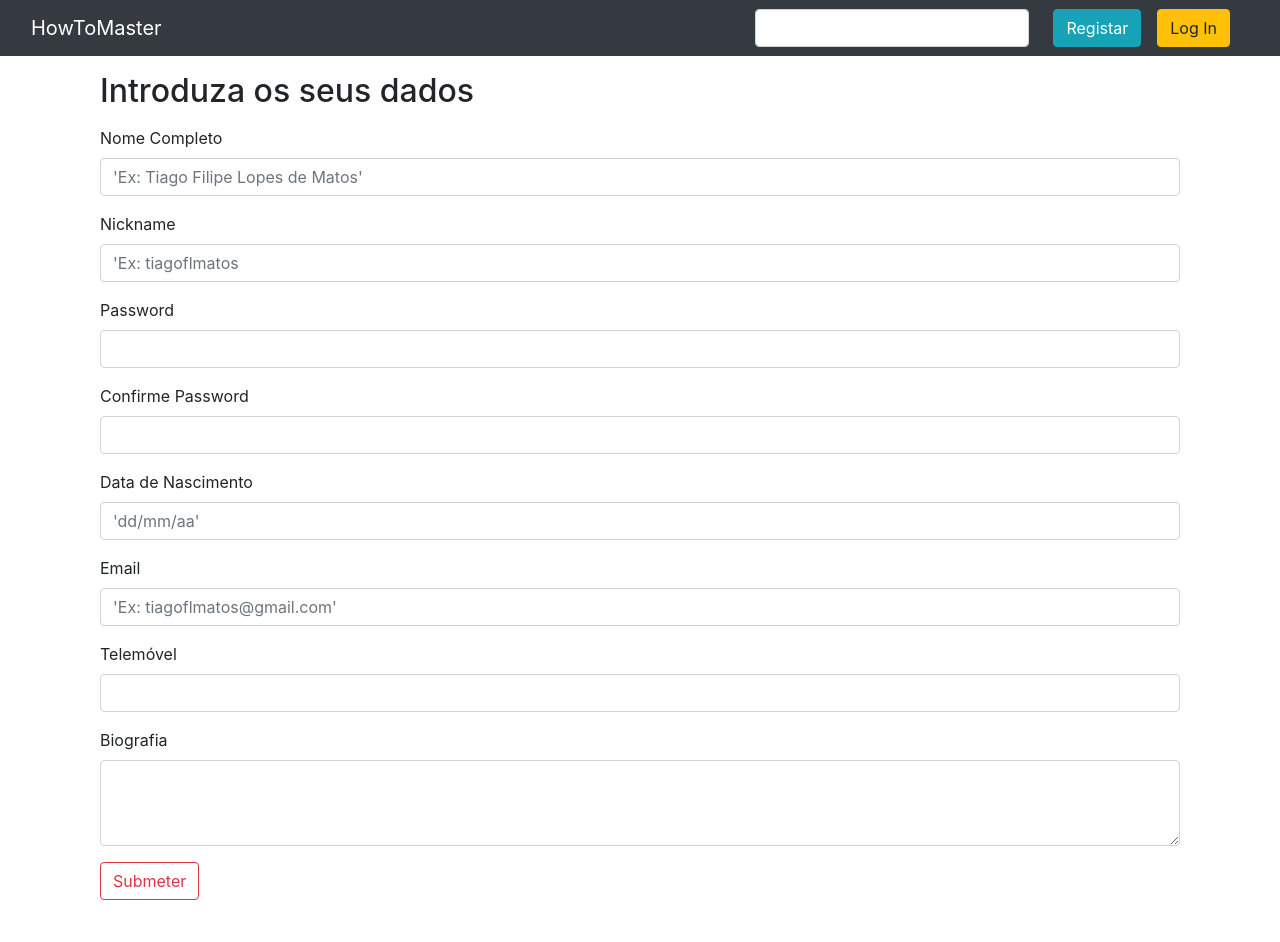
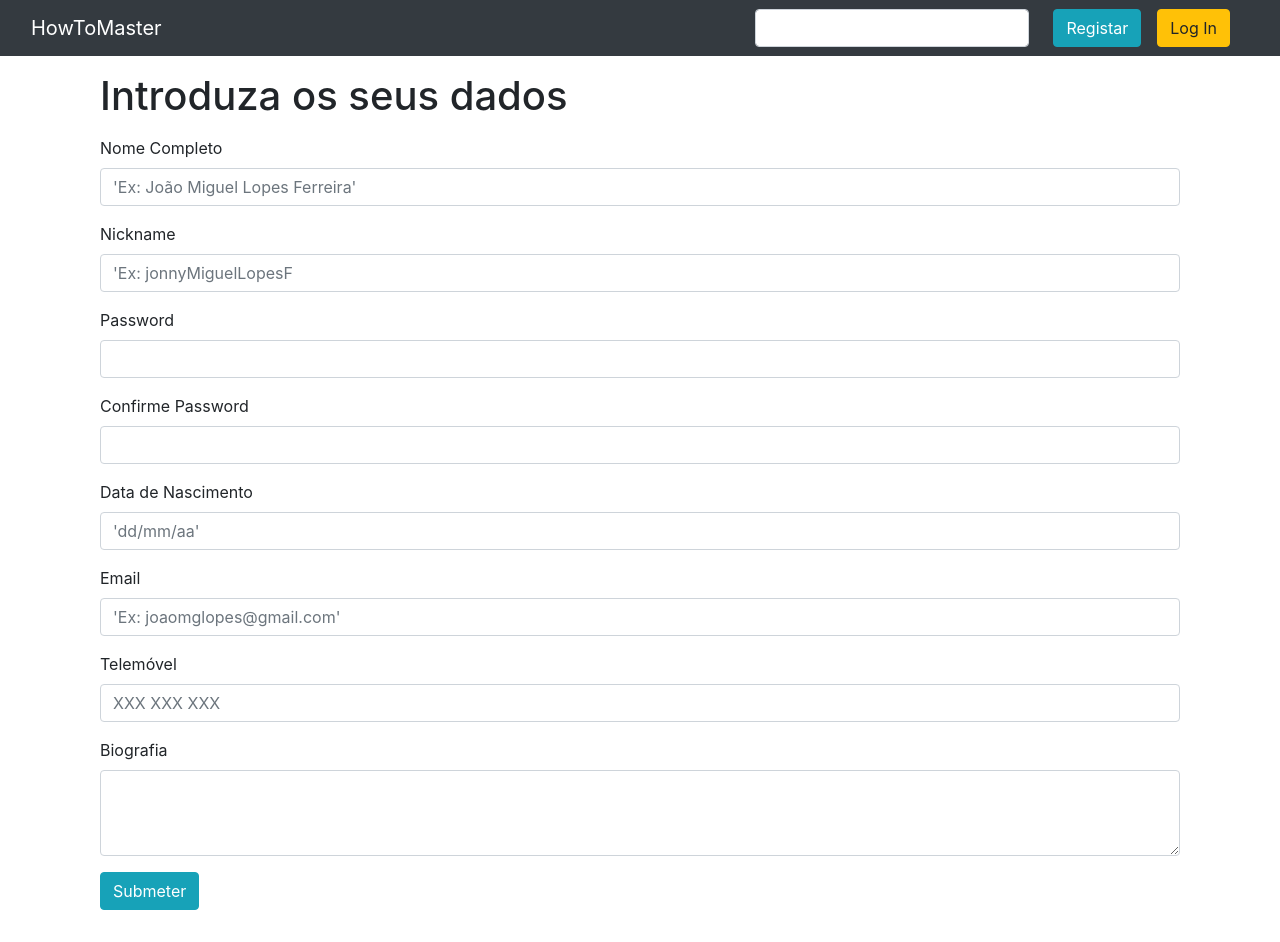
Before and after one commit to TiagoMatos23026/IW_ProjetoFinal, a React (Create React App) app in the folder iw_projfinal/: page /Register in a window 1280 px wide. Built offline with nearby package versions, Linux system fonts and the light colour scheme.

Commit message:
Mudança estética

```diff
--- a/iw_projfinal/src/Register/Register.js
+++ b/iw_projfinal/src/Register/Register.js
@@ -186,17 +186,17 @@ class Register extends Component {
         return (
             <div class="container ms-1">
                 <div class="container-fluid mb-3 ms-3">
-                    <h2 for="nome" class="form-label">Introduza os seus dados</h2>
+                    <h1 for="nome" class="form-label">Introduza os seus dados</h1>
 
                 </div>
                 <div class="container-fluid mb-3 ms-3">
                     <label for="nome" class="form-label">Nome Completo</label>
-                    <input type="email" class="form-control me-auto" id="nome" placeholder="'Ex: Tiago Filipe Lopes de Matos'"
+                    <input type="email" class="form-control me-auto" id="nome" placeholder="'Ex: João Miguel Lopes Ferreira'"
                         value={this.state.nome} onChange={(evt) => { this.handleNomeChange(evt) }}></input>
                 </div>
                 <div class="container-fluid mb-3 ms-3">
                     <label class="form-label" for="nickname">Nickname</label>
-                    <input type="nickname" id="dificuldade" class="form-control" placeholder="'Ex: tiagoflmatos"
+                    <input type="nickname" id="dificuldade" class="form-control" placeholder="'Ex: jonnyMiguelLopesF"
                         value={this.state.nickname} onChange={(evt) => { this.handleNicknameChange(evt) }}></input>
                 </div>
                 <div class="container-fluid mb-3 ms-3">
@@ -216,12 +216,12 @@ class Register extends Component {
                 </div>
                 <div class="container-fluid mb-3 ms-3">
                     <label for="conclusao" class="form-label">Email</label>
-                    <input type="email" class="form-control me-auto" id="conclusao" rows="3" placeholder="'Ex: tiagoflmatos@gmail.com'"
+                    <input type="email" class="form-control me-auto" id="conclusao" rows="3" placeholder="'Ex: joaomglopes@gmail.com'"
                         value={this.state.email} onChange={(evt) => { this.handleEmailChange(evt) }}></input>
                 </div>
                 <div class="container-fluid mb-3 ms-3">
                     <label for="notas" class="form-label">Telemóvel</label>
-                    <input type="email" class="form-control me-auto" id="notas" rows="3" placeholder=""
+                    <input type="email" class="form-control me-auto" id="notas" rows="3" placeholder="XXX XXX XXX"
                         value={this.state.telemovel} onChange={(evt) => { this.handleTelemovelChange(evt) }}></input>
                 </div>
                 <div class="container-fluid mb-3 ms-3">
@@ -230,7 +230,7 @@ class Register extends Component {
                         value={this.state.biografia} onChange={(evt) => { this.handleBiografiaChange(evt) }}></textarea>
                 </div>
                 <div class="container-fluid mb-3 ms-3">
-                    <button class="btn btn-outline-danger mb-3 " type="submit" onClick={() => this.handleSubmit()}>Submeter</button>
+                    <button class="btn btn-info mb-3 " type="submit" onClick={() => this.handleSubmit()}>Submeter</button>
 
                 </div>
                 <div>
```
